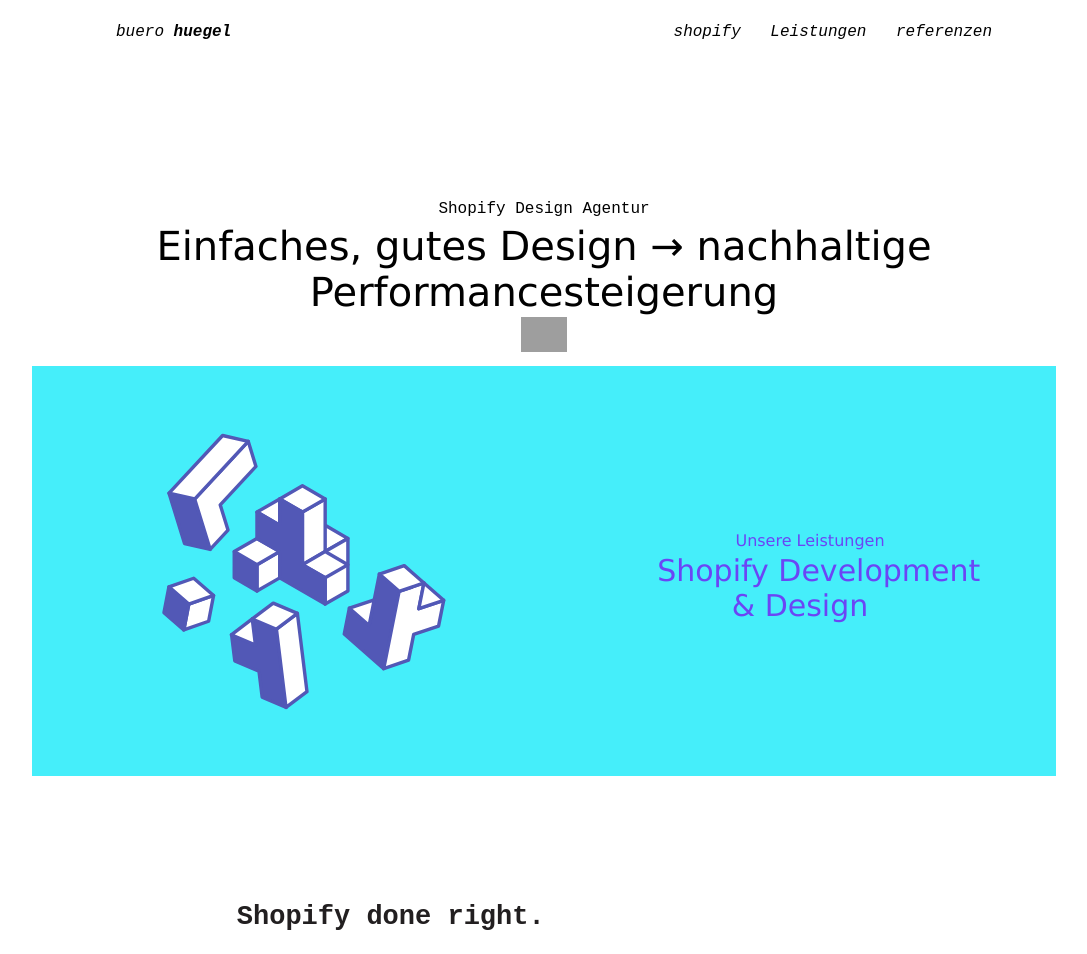
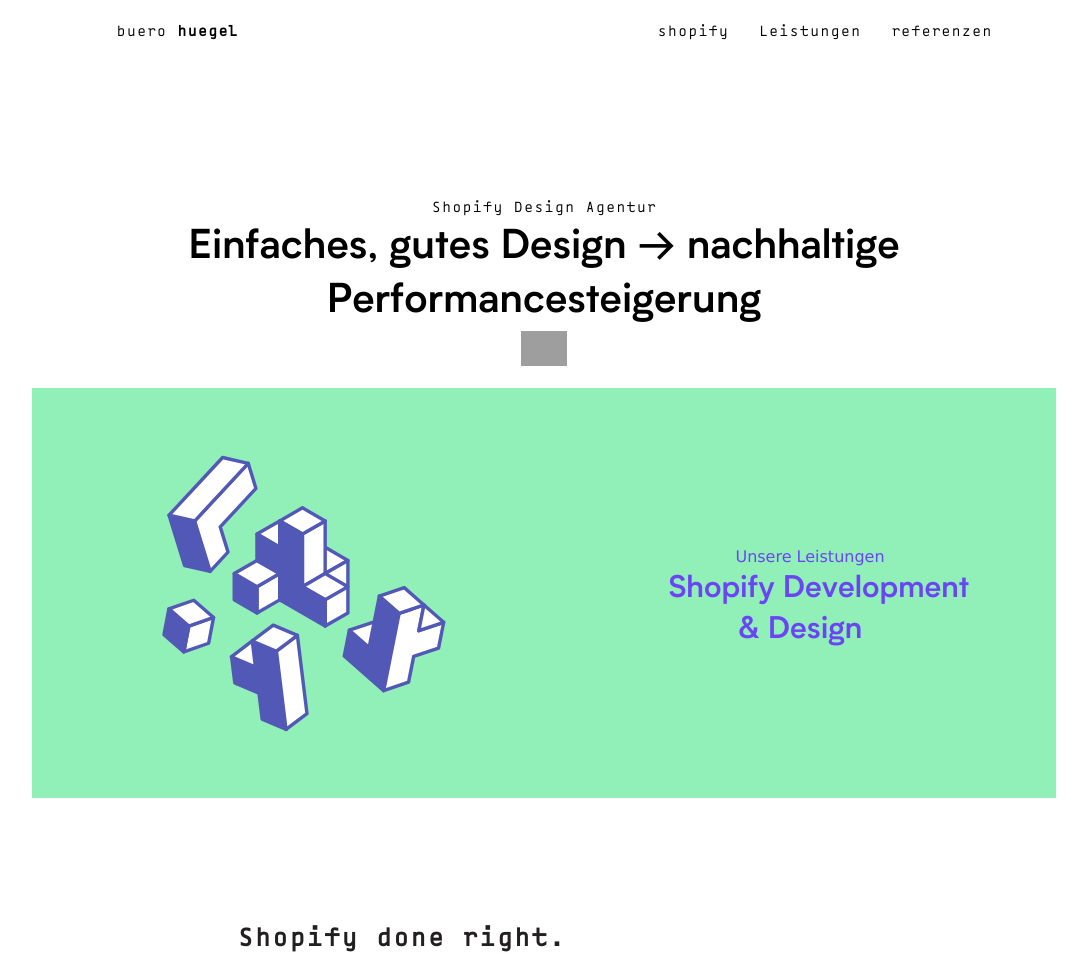
Before and after one commit to BellsDalto/Projeto_Web_2_2022, a plain HTML site: page index.html in a window 1280 px wide. Shown: the top 954 px of the page, without its empty margins (96-1183 px from the left). Drawn offline with Linux system fonts and the light colour scheme; grey boxes are pictures that could not be loaded.

Commit message:
Updates_correcao_fontes
As fontes Biotif e Bluemono foram inseridas no projeto

```diff
--- a/index.html
+++ b/index.html
@@ -7,7 +7,6 @@
     <title>Shopify Design Agendur — buere huegel</title>
     <link rel="icon" type="imagem/png" href="./img/favicon6.png" />
     <link rel="stylesheet" type="text/css" href="stylesheet.css" />
-
 </head>
 
 <body>
@@ -82,8 +81,7 @@
             <div class="item-align">
                 <div class="align">
                     <a style="font-size: 16px;"> Unsere Leistungen</a> <br>
-                    <a>Shopify Development <br> & Design </a>
-
+                    <a style="font-family: Biotif;">Shopify Development <br> & Design </a>
                 </div>
 
             </div>
@@ -202,7 +200,7 @@
         <div class="amarela p1">
             <div class=" item-align width">
                 <div class=" text">
-                    <a style="font-size: 16px;"> Knowledge Base</a> <br>
+                    <a style="font-size: 16px; font-family:Bluemono3;"> Knowledge Base</a> <br>
                     <a class="bold">Shopify Fachartikel &<br /> Tutorials </a>
 
                 </div>
@@ -221,7 +219,7 @@
                 <li>
                     <a href="https://buero-huegel.de/artikel/shopify-beispiele-aus-deutschland-teil-1" title="Im Spotlight: Entdecke sechs Beispiele für gelungene,...">
                         <p class="destaque ">
-                            <span class="underline-bold">
+                            <span style="font-family: Biotif;">
                                 Shopify Beispiele Teil 1
 
                             </span>
@@ -236,7 +234,7 @@
                 <li>
                     <a href="https://buero-huegel.de/artikel/shopify-erfahrungsbericht-happy-coffee" title="Im ersten Teil unserer Shopify Erfahrungsberichte erfahrt ihr, wie...">
                         <p class="destaque">
-                            <span class="underline-bold">
+                            <span style="font-family: Biotif;">
 
                                 Shopify Erfahrungsbericht: Happy Coffee
 
@@ -251,7 +249,7 @@
                 <li>
                     <a href="https://buero-huegel.de/artikel/shopify-warenkorb" title="Wie man mit Best-Practices einen nutzerorientierten Warenkorb...">
                         <p class="destaque">
-                            <span class="underline-bold">
+                            <span style="font-family: Biotif;">
                                 Best Practice: Tipps für den Shopify Warenkorb
                             </span>
                         </p>
--- a/stylesheet.css
+++ b/stylesheet.css
@@ -1,4 +1,17 @@
-                            .conteiner {
+
+                             @font-face {
+                                font-family: "Bluemono3";
+                                src: url(blue-mono.woff2);
+
+                            }
+
+                            @font-face {
+                                font-family: "Biotif";
+                                src: url(389A2A_1_0.woff2);
+
+                            }
+                              /*FIXME*/
+                           .conteiner {
                                 height: auto;
                                 background-color: inherit;
                                 margin: auto 10%;
@@ -15,8 +28,7 @@
                                 display: block;
                                 background-color: #fff;
                                 color: inherit;
-                                font-family: "Blue Mono", monospace;
-                                font-style: italic;
+                                font-family: "Bluemono3", monospace;
                                 position: fixed;
                                 top: 0px;
                                 line-height: 2em;
@@ -118,7 +130,7 @@
                                 position: relative;
                                 /*grid-template-columns: 600px auto;*/
                                 grid-template-columns: 50% auto;
-                                background-color: rgb(69, 238, 250);
+                                background-color: rgb(145, 240, 184);
                                 /* width: 1170px;*/
                                 width: 100%;
                                 /* height: 375px;*/
@@ -141,11 +153,11 @@
                                 text-align: center;
                                 align-self: center;
                                 margin-top: 200px;
-                                font: "Blue-Mono";
+                                font-family: "Bluemono3";
                             }
 
                             .einfaches {
-                                font-family: 'Lucida Sans', 'Lucida Sans Regular', 'Lucida Grande', 'Lucida Sans Unicode', Geneva, Verdana, sans-serif;
+                                font-family: 'Biotif', 'Lucida Sans Regular', 'Lucida Grande', 'Lucida Sans Unicode', Geneva, Verdana, sans-serif;
                                 font-size: 40px;
                                 margin: 5px 15px;
                                 text-align: center;
@@ -169,7 +181,7 @@
 
                             div .p1>h2 {
                                 margin: 20px 0;
-                                font-family: "Blue-Mono", monospace;
+                                font-family: "Bluemono3", monospace;
                                 font-weight: 600;
                             }
 
@@ -201,7 +213,7 @@
 
                             h2 {
                                 font-weight: normal;
-                                font-family: "Blue-Mono", monospace;
+                                font-family: "Bluemono3", monospace;
                             }
 
                             .section_referenzen {
@@ -315,6 +327,7 @@
                                 line-height: 1.3;
                             }
 
+                             /*FIXME*/
                             .underline-bold:hover {
                                 border-bottom: #ffec00 solid 5px;
                             }
@@ -354,7 +367,7 @@
 
                             div.citacao {
                                 text-align: center;
-                                font-family: "Blue Mono", monospace;
+                                font-family: "Bluemono3", monospace;
                                 font-size: 1.2em;
                                 line-height: 1.4;
                                 font-weight: 500;
```
Also changed, not shown: 389A2A_1_0.woff2 (added), biotif3.woff2 (added), blue-mono.woff2 (added), italic_normal_bold.woff2 (added), normal_normal_normal.woff2 (added).
